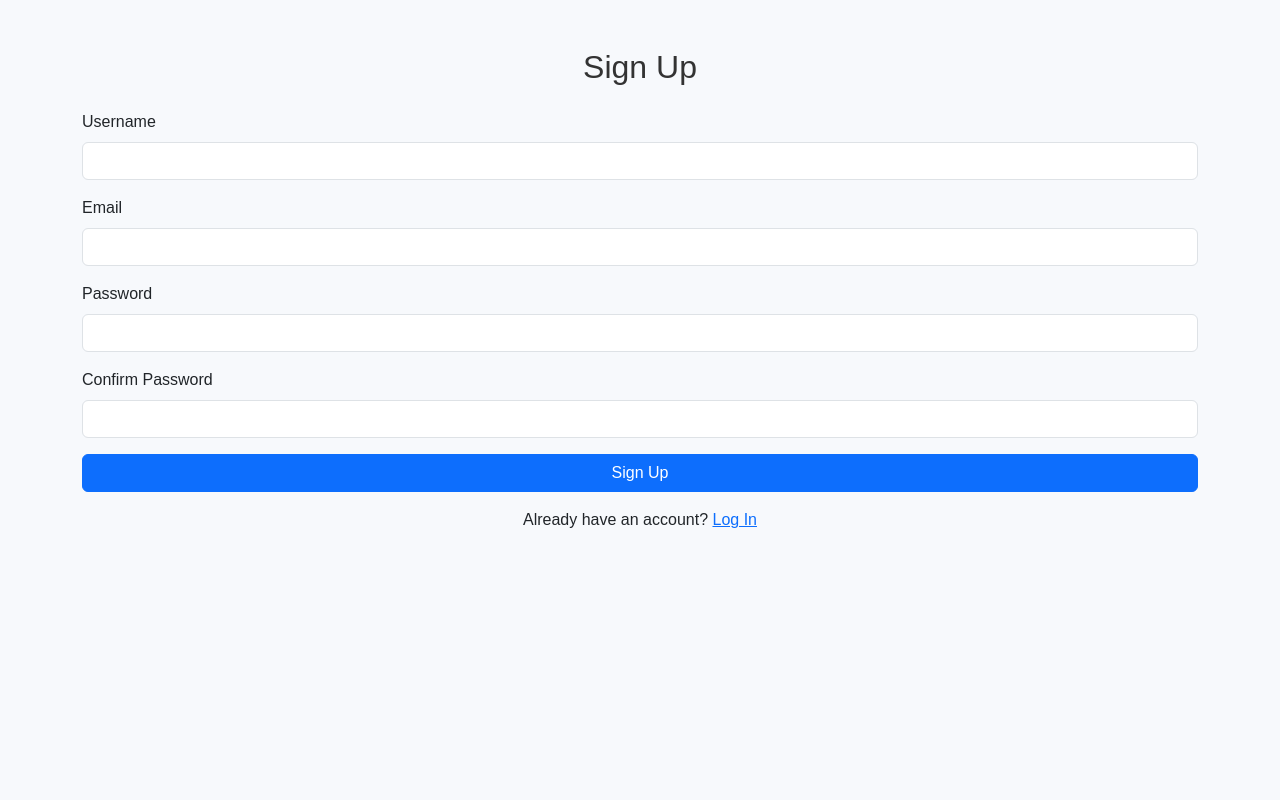
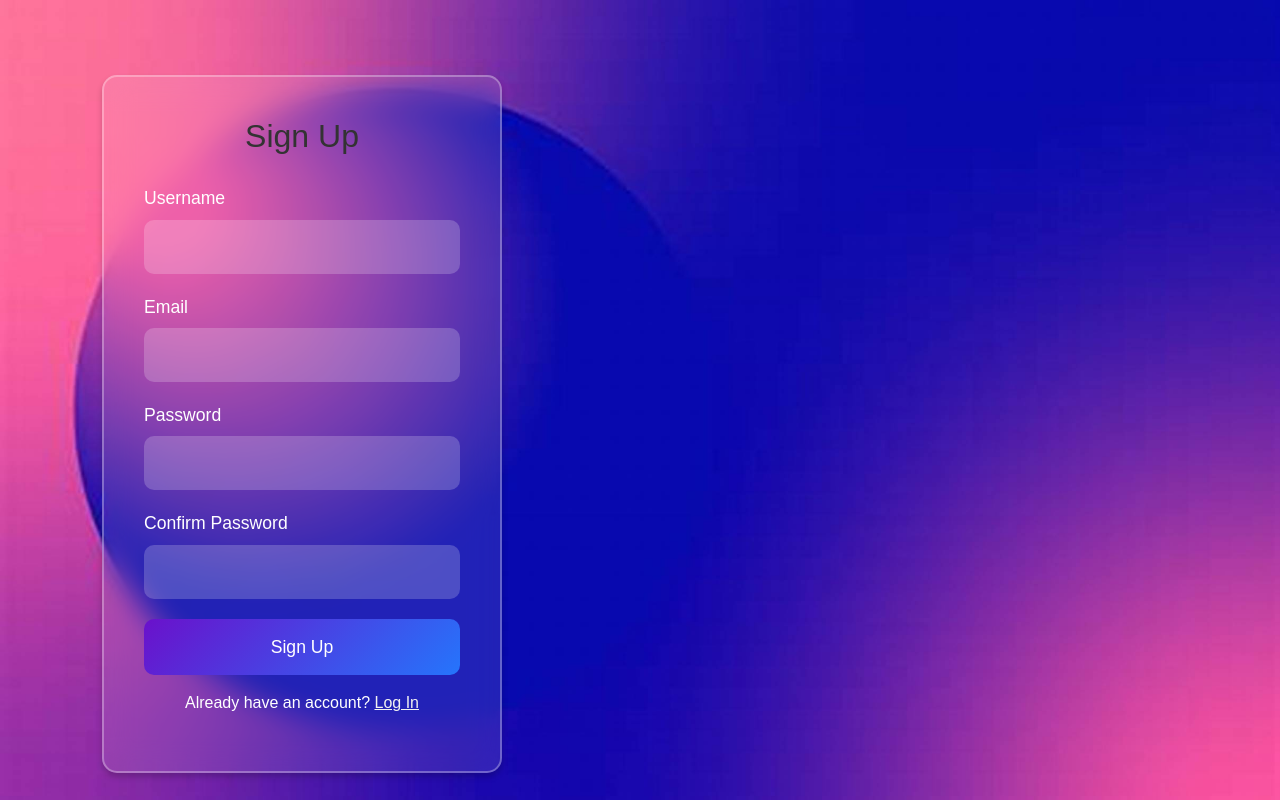
Before and after one commit to pratik-rout-28/PrepQuest, a website: page signup.html in a window 1280 px wide. Drawn offline with nearby package versions, Linux system fonts and the light colour scheme.

Commit message:
updation

```diff
--- a/signup.html
+++ b/signup.html
@@ -6,10 +6,86 @@
     <title>Sign Up</title>
     <link href="https://cdn.jsdelivr.net/npm/bootstrap@5.3.0-alpha3/dist/css/bootstrap.min.css" rel="stylesheet">
     <link rel="stylesheet" href="style.css">
+    <style>
+      /* Apply background image */
+      body {
+        background-image: url('sign.jpg'); /* Replace with your own background image */
+        background-size: cover;
+        background-position: center;
+        background-repeat: no-repeat;
+        height: 100vh;
+        display: flex;
+  justify-content: center; /* Horizontally center */
+  align-items: center; /* Vertically center */
+  height: 100vh; /* Full viewport height */
+  margin: 0; /* Remove default margin */
+        color: white;
+      }
+
+
+      /* Glassmorphism Card */
+      .glass-card {
+        background: rgba(255, 255, 255, 0.1); /* Semi-transparent background */
+        backdrop-filter: blur(15px); /* Blurred background effect */
+        border-radius: 15px;
+        padding: 40px;
+        border: 2px solid rgba(255, 255, 255, 0.3); /* Soft border */
+        box-shadow: 0 4px 6px rgba(0, 0, 0, 0.2); /* Subtle shadow */
+        width: 100%;
+        max-width: 400px;
+        margin: 20px;
+      }
+
+      .glass-card h2 {
+        text-align: center;
+        font-size: 2rem;
+        margin-bottom: 30px;
+      }
+
+      .form-label {
+        font-size: 1.1rem;
+      }
+
+      .form-control {
+        border-radius: 10px;
+        margin-bottom: 20px;
+        padding: 15px;
+        background-color: rgba(255, 255, 255, 0.2); /* Slightly transparent */
+        border: none;
+        color: white;
+        font-size: 1rem;
+      }
+
+      .form-control:focus {
+        border-color: rgba(255, 255, 255, 0.5);
+        background-color: rgba(255, 255, 255, 0.3);
+      }
+
+      .btn-primary {
+        background: linear-gradient(135deg, #6a11cb 0%, #2575fc 100%);
+        border: none;
+        padding: 15px;
+        border-radius: 10px;
+        font-size: 1.1rem;
+      }
+
+      .btn-primary:hover {
+        background: linear-gradient(135deg, #2575fc 0%, #6a11cb 100%);
+      }
+
+      .text-center a {
+        color: #f1f1f1;
+      }
+
+      .text-center a:hover {
+        color: #2575fc;
+      }
+    </style>
 </head>
 <body>
     <div class="container mt-5">
-        <h2 class="text-center">Sign Up</h2>
+        <div class="glass-card">
+            <h2>Sign Up</h2>
             <form id="signup-form" class="mt-4">
                 <div class="mb-3">
                     <label for="username" class="form-label">Username</label>
@@ -31,6 +107,7 @@
             </form>
             <p class="text-center mt-3">Already have an account? <a href="login.html">Log In</a></p>
         </div>
+    </div>
     <script>
         document.getElementById('signup-form').addEventListener('submit', function(e) {
             e.preventDefault();
```
Also changed, not shown: dashboard.html (+3 -3 lines), feedback.html (added, +130 -0 lines), sign.jpg (added). Lines whose indentation alone changed are shown as unchanged.
